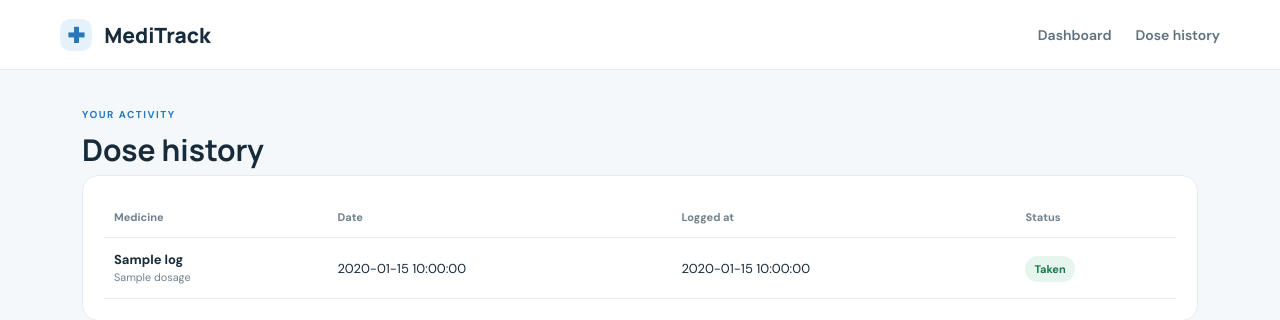
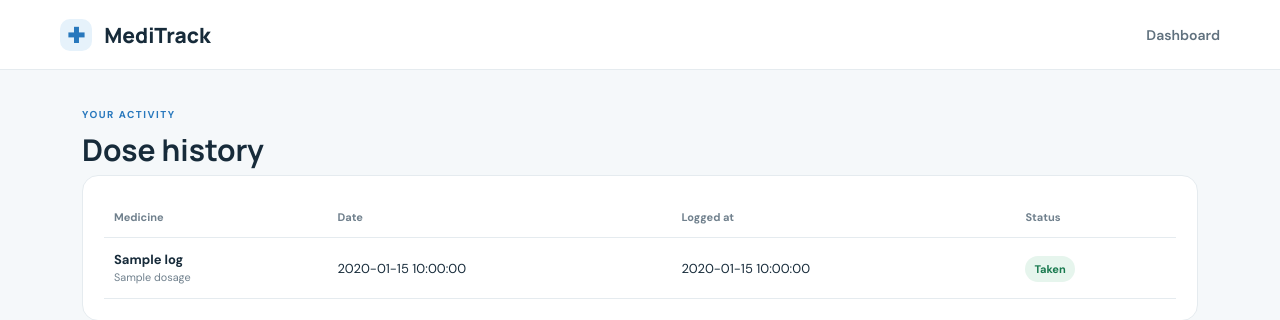
Before and after one commit to aadyapathaksays-abc/MediTrack, a Flask app: template templates/history.html in a window 1280 px wide. Shown: the top 320 px of the page. Run offline with Flask 3, Linux system fonts and the light colour scheme; the template is opened without the code that fills it: most values are stand-ins (such as "Sample title", 1, 10 or a date in 2020).

Commit message:
fix missing history route or template link

```diff
--- a/templates/base.html
+++ b/templates/base.html
@@ -9,7 +9,7 @@
 <body>
 <header class="topbar">
   <a class="brand" href="{{ url_for('index') }}"><span class="brand-icon">✚</span> MediTrack</a>
-  <nav><a href="{{ url_for('index') }}">Dashboard</a><a href="{{ url_for('history') }}">Dose history</a></nav>
+  <nav><a href="{{ url_for('index') }}">Dashboard</a></nav>
 </header>
 <main class="container">
   {% with messages = get_flashed_messages(with_categories=true) %}
```
